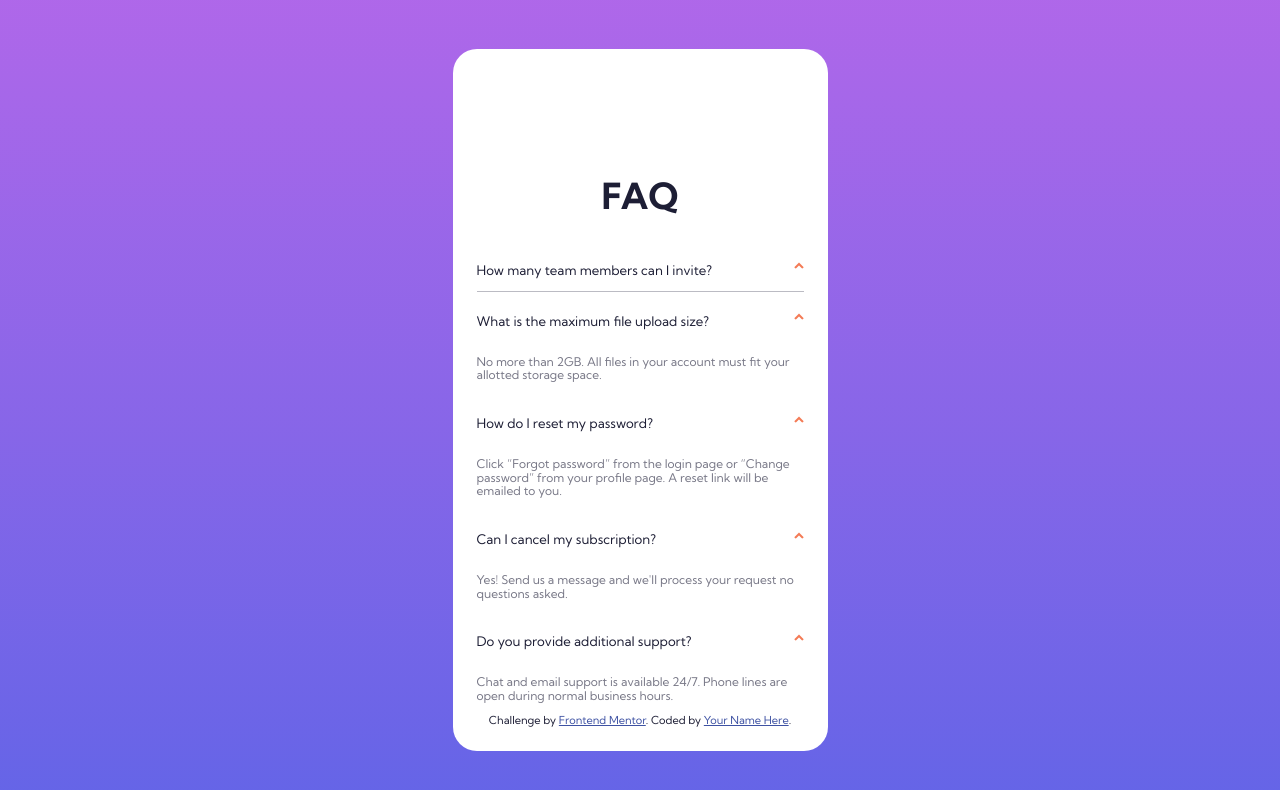
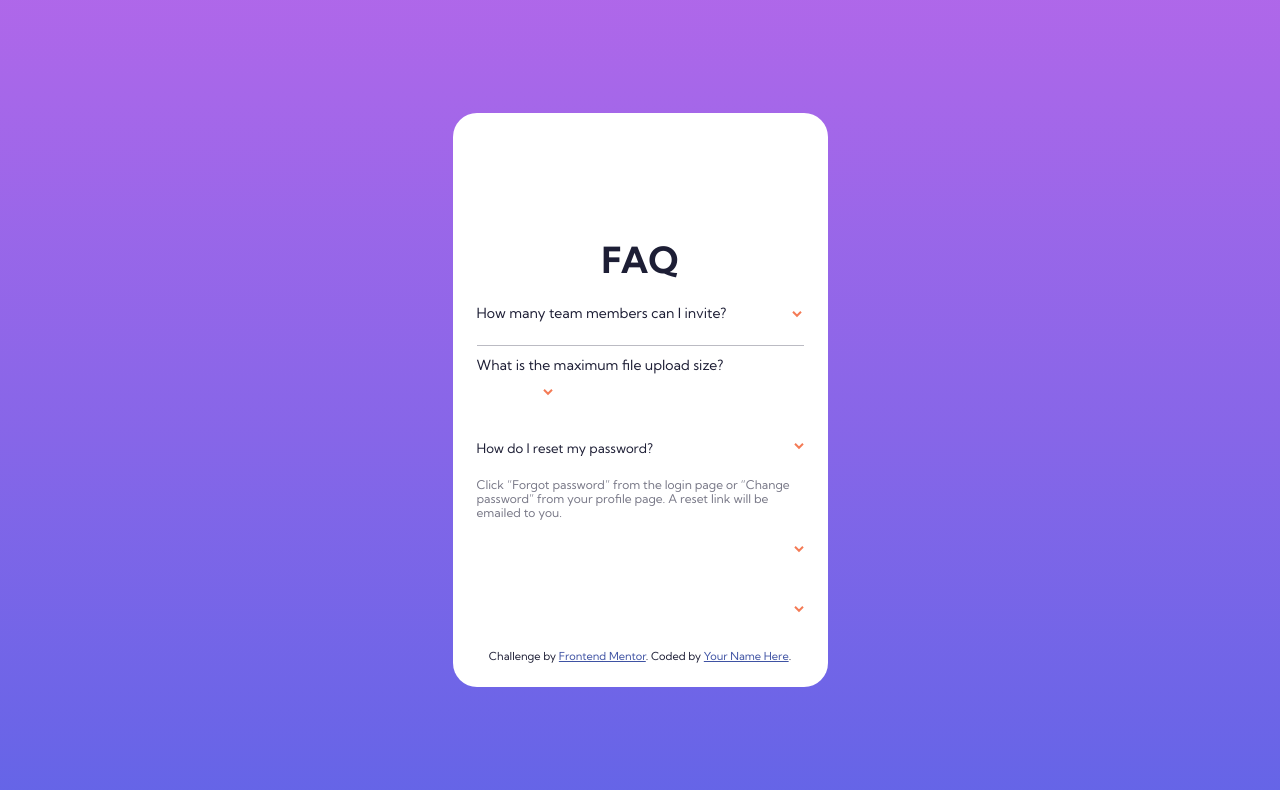
Before and after one commit to jordanr2m/faq-accordion-card, a plain HTML site: page index.html in a window 1280 px wide. Both pictures are taken after a click on the element "How do I reset my password?". Drawn offline with Linux system fonts and the light colour scheme.

Commit message:
Working on updates.

```diff
--- a/css/style.css
+++ b/css/style.css
@@ -15,6 +15,7 @@ body {
     align-items: center;
     justify-content: center;
     flex-direction: column;
+    position: relative;
     background-image: linear-gradient(to bottom, hsl(273, 75%, 66%), hsl(240, 73%, 65%));
 }
 /*
@@ -34,13 +35,37 @@ h1 {
     text-align: center;
 }
 
-.icon {
-    transform: rotate(180deg);
-    transition: all 0.2s ease;
+h2 {
+    font-size: 14px;
+    font-weight: 400;
+    cursor: pointer;
+    position: relative;
 }
 
-.hidden {
-    display: none;
+.accordian-item p {
+    height: 0;
+    overflow: hidden;
+}
+
+
+.accordian-item.active h2 {
+    font-weight: 700;
+}
+
+.container.active h2::after {
+    content: url("./assets/images/icon-arrow-down.svg");
+    transform: scaleY(-1);
+}
+
+.accordian-item.active p {
+    height: 100%;
+    margin-top: .75rem;
+}
+
+.icon {
+    /* transform: rotate(180deg); */
+    transition: all 0.2s ease;
+    margin-left: 5.5rem;
 }
 
 
@@ -54,6 +79,7 @@ h1 {
     background-color: white;
     padding: 8.5rem 2rem 2rem 2rem;
     border-radius: 2rem;
+    position: relative;
 }
 
 .accordian-heading {
--- a/index.html
+++ b/index.html
@@ -29,26 +29,17 @@
 
     <div class="accordian">
       <div class="accordian-item">
-        <div class="accordian-heading">
-          <p class="accordian-heading-text">How many team members can I invite?</p>
-          <span class="icon"><img src="images/icon-arrow-down.svg" alt="drop-down arrow" /></span>
-        </div>
-        <div class="accordian-content hidden">
+          <h2>How many team members can I invite?<img class="icon" src="images/icon-arrow-down.svg" alt="Arrow icon" /></h2>
           <p class="accordian-content-text">You can invite up to 2 additional users on the Free plan. There is no limit
             on team members for the Premium plan.</p>
-        </div>
         <div class="underline"></div>
       </div>
 
       <div class="accordian-item">
-        <div class="accordian-heading">
-          <p class="accordian-heading-text">What is the maximum file upload size?</p>
+          <h2>What is the maximum file upload size?</h2>
           <span class="icon"><img src="images/icon-arrow-down.svg" alt="drop-down arrow" /></span>
-        </div>
-        <div class="accordian-content">
           <p class="accordian-content-text">No more than 2GB. All files in your account must fit your allotted storage
             space.</p>
-        </div>
       </div>
 
       <div class="accordian-item">
--- a/js/script.js
+++ b/js/script.js
@@ -1,25 +1,12 @@
-
-let accordianHeadings = document.querySelectorAll(".accordian-heading");
-console.log(accordianHeadings);
-
-const accordianContent = document.querySelectorAll(".accordian-content");
-console.log(accordianContent);
+const accordianItems = document.querySelectorAll(".accordian-item");
+// console.log(accordianItems);
 
 
-accordianHeadings.forEach(function (i) {
-    i.addEventListener("click", function () {
-        accordianContent.classList.toggle("hidden");
-    })
-})
-
-// accordianHeading.forEach(function (item) {
-//     item.addEventListener("click", function () {
-//         const isItemOpen = item.classList.contains("hidden"); // check if item is opened first
-//         accordianHeading.forEach(function (item) {
-//             item.classList.remove("hidden");
-//         })
-//         if (!isItemOpen) {
-//             item.classList.toggle("hidden");
-//         }
-//     })
-// })
+// Code to make a simple accordian
+for (i = 0; i < accordianItems.length; i++) {
+    accordianItems[i].addEventListener("click", function () {
+        // Toggle between adding and removing the "active" class,
+        // to highlight the button that controls the panel
+        this.classList.toggle("active");
+    });
+}
```
